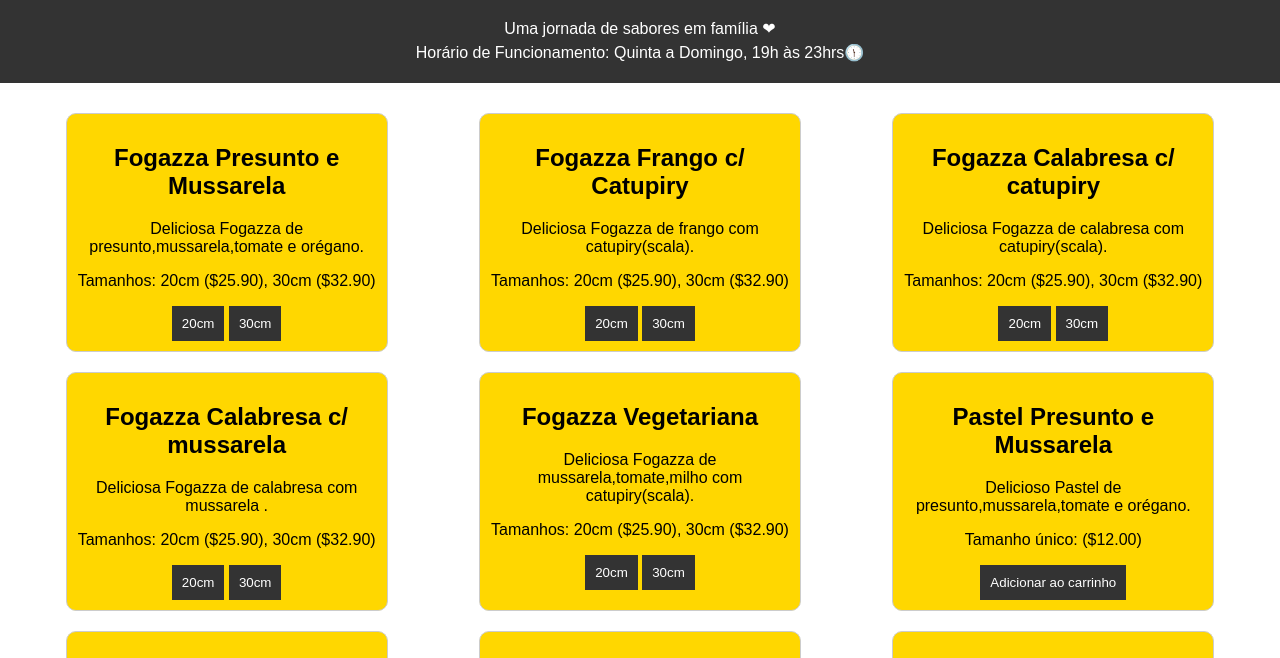
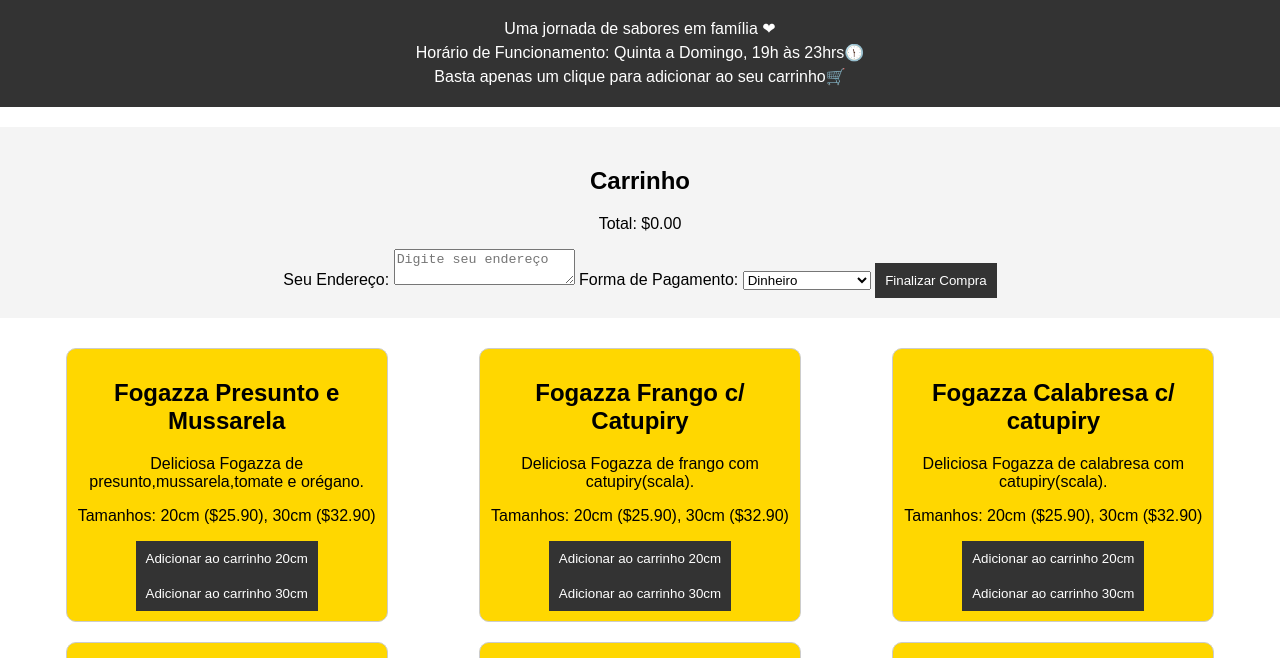
Before and after one commit to mfjuliaa/Project-LaFogazza, a plain HTML site: page index.html in a window 1280 px wide. Shown: the part 77-735 px from the top of the page. Drawn offline with Linux system fonts and the light colour scheme.

Commit message:
lafogazza

```diff
--- a/index.html
+++ b/index.html
@@ -1,5 +1,6 @@
 <!DOCTYPE html>
 <html lang="en">
+
 <head>
     <meta charset="UTF-8">
     <meta name="viewport" content="width=device-width, initial-scale=1.0">
@@ -7,14 +8,39 @@
     <link rel="stylesheet" href="responsivo.css">
     <title>La fogazza</title>
 </head>
+
 <body>
     <header>
         <h1>La fogazza</h1>
         <p>Uma jornada de sabores em família ❤</p>
         <p>Horário de Funcionamento: Quinta a Domingo, 19h às 23hrs🕦</p>
+        <p>Basta apenas um clique para adicionar ao seu carrinho🛒</p>
 
 
     </header>
+
+
+    <!-- ... (código anterior) ... -->
+
+    <section id="carrinho">
+        <h2>Carrinho</h2>
+        <ul id="carrinho-lista"></ul>
+        <p id="total">Total: $0.00</p>
+        <label for="endereco">Seu Endereço:</label>
+        <textarea id="endereco" placeholder="Digite seu endereço"></textarea>
+        <label for="forma-pagamento">Forma de Pagamento:</label>
+        <select id="forma-pagamento">
+            <option value="dinheiro">Dinheiro</option>
+            <option value="cartao débito">Cartão de Débito</option>
+            <option value="cartao crédito ">Cartão de Crédito</option>
+            <option value="pix">PIX</option>
+            <!-- Adicione mais opções de forma de pagamento conforme necessário -->
+        </select>
+        <button onclick="finalizarCompra()">Finalizar Compra</button>
+    </section>
+
+    <!-- ... (código posterior) ... -->
+
 
     <section id="menu">
         <!-- Item 1 -->
@@ -22,8 +48,8 @@
             <h2>Fogazza Presunto e Mussarela</h2>
             <p>Deliciosa Fogazza de presunto,mussarela,tomate e orégano.</p>
             <p>Tamanhos: 20cm ($25.90), 30cm ($32.90)</p>
-            <button onclick="adicionarAoCarrinho('Fogazza presunto e mussarela 20cm', 25.90)">20cm</button>
-            <button onclick="adicionarAoCarrinho('Fogazza presunto e mussarela 30cm', 32.90)">30cm</button>
+            <button onclick="adicionarAoCarrinho('Fogazza presunto e mussarela 20cm', 25.90)">Adicionar ao carrinho 20cm</button>
+            <button onclick="adicionarAoCarrinho('Fogazza presunto e mussarela 30cm', 32.90)">Adicionar ao carrinho 30cm</button>
         </div>
 
         <!-- Item 2 -->
@@ -31,8 +57,8 @@
             <h2>Fogazza Frango c/ Catupiry</h2>
             <p>Deliciosa Fogazza de frango com catupiry(scala).</p>
             <p>Tamanhos: 20cm ($25.90), 30cm ($32.90)</p>
-            <button onclick="adicionarAoCarrinho('Fogazza Frango c/ Catupiry 20cm', 25.90)">20cm</button>
-            <button onclick="adicionarAoCarrinho('Fogazza Frango c/ Catupiry 30cm', 32.90)">30cm</button>
+            <button onclick="adicionarAoCarrinho('Fogazza Frango c/ Catupiry 20cm', 25.90)">Adicionar ao carrinho 20cm</button>
+            <button onclick="adicionarAoCarrinho('Fogazza Frango c/ Catupiry 30cm', 32.90)">Adicionar ao carrinho 30cm</button>
         </div>
 
         <!-- Item 3 -->
@@ -40,8 +66,8 @@
             <h2>Fogazza Calabresa c/ catupiry</h2>
             <p>Deliciosa Fogazza de calabresa com catupiry(scala).</p>
             <p>Tamanhos: 20cm ($25.90), 30cm ($32.90)</p>
-            <button onclick="adicionarAoCarrinho('Fogazza Calabresa c/ catupiry 20cm', 25.90)">20cm</button>
-            <button onclick="adicionarAoCarrinho('Fogazza Calabresa c/ catupiry 30cm', 32.90)">30cm</button>
+            <button onclick="adicionarAoCarrinho('Fogazza Calabresa c/ catupiry 20cm', 25.90)">Adicionar ao carrinho 20cm</button>
+            <button onclick="adicionarAoCarrinho('Fogazza Calabresa c/ catupiry 30cm', 32.90)">Adicionar ao carrinho 30cm</button>
         </div>
 
         <!-- Item 4 -->
@@ -49,8 +75,8 @@
             <h2>Fogazza Calabresa c/ mussarela </h2>
             <p>Deliciosa Fogazza de calabresa com mussarela .</p>
             <p>Tamanhos: 20cm ($25.90), 30cm ($32.90)</p>
-            <button onclick="adicionarAoCarrinho('Fogazza Calabresa c/ mussarela 20cm', 25.90)">20cm</button>
-            <button onclick="adicionarAoCarrinho('Fogazza Calabresa c/ mussarela 30cm', 32.90)">30cm</button>
+            <button onclick="adicionarAoCarrinho('Fogazza Calabresa c/ mussarela 20cm', 25.90)">Adicionar ao carrinho 20cm</button>
+            <button onclick="adicionarAoCarrinho('Fogazza Calabresa c/ mussarela 30cm', 32.90)">Adicionar ao carrinho 30cm</button>
         </div>
 
         <!-- Item 5 -->
@@ -58,8 +84,8 @@
             <h2>Fogazza Vegetariana</h2>
             <p>Deliciosa Fogazza de mussarela,tomate,milho com catupiry(scala).</p>
             <p>Tamanhos: 20cm ($25.90), 30cm ($32.90)</p>
-            <button onclick="adicionarAoCarrinho('Fogazza  Vegetariana 20cm', 25.90)">20cm</button>
-            <button onclick="adicionarAoCarrinho('Fogazza  Vegetariana 30cm', 32.90)">30cm</button>
+            <button onclick="adicionarAoCarrinho('Fogazza  Vegetariana 20cm', 25.90)">Adicionar ao carrinho 20cm</button>
+            <button onclick="adicionarAoCarrinho('Fogazza  Vegetariana 30cm', 32.90)">Adicionar ao carrinho 30cm</button>
         </div>
 
         <!-- Item 6 -->
@@ -120,29 +146,10 @@
 
     </section>
 
-<!-- ... (código anterior) ... -->
-
-<section id="carrinho">
-    <h2>Carrinho</h2>
-    <ul id="carrinho-lista"></ul>
-    <p id="total">Total: $0.00</p>
-    <label for="endereco">Seu Endereço:</label>
-    <textarea id="endereco" placeholder="Digite seu endereço"></textarea>
-    <label for="forma-pagamento">Forma de Pagamento:</label>
-    <select id="forma-pagamento">
-        <option value="dinheiro">Dinheiro</option>
-        <option value="cartao débito">Cartão de Débito</option>
-        <option value="cartao crédito ">Cartão de Crédito</option>
-        <option value="pix">PIX</option>
-        <!-- Adicione mais opções de forma de pagamento conforme necessário -->
-    </select>
-    <button onclick="finalizarCompra()">Finalizar Compra</button>
-</section>
-
-<!-- ... (código posterior) ... -->
 
 
 
     <script src="script.js"></script>
 </body>
+
 </html>
```
Lines whose indentation alone changed are shown as unchanged.
